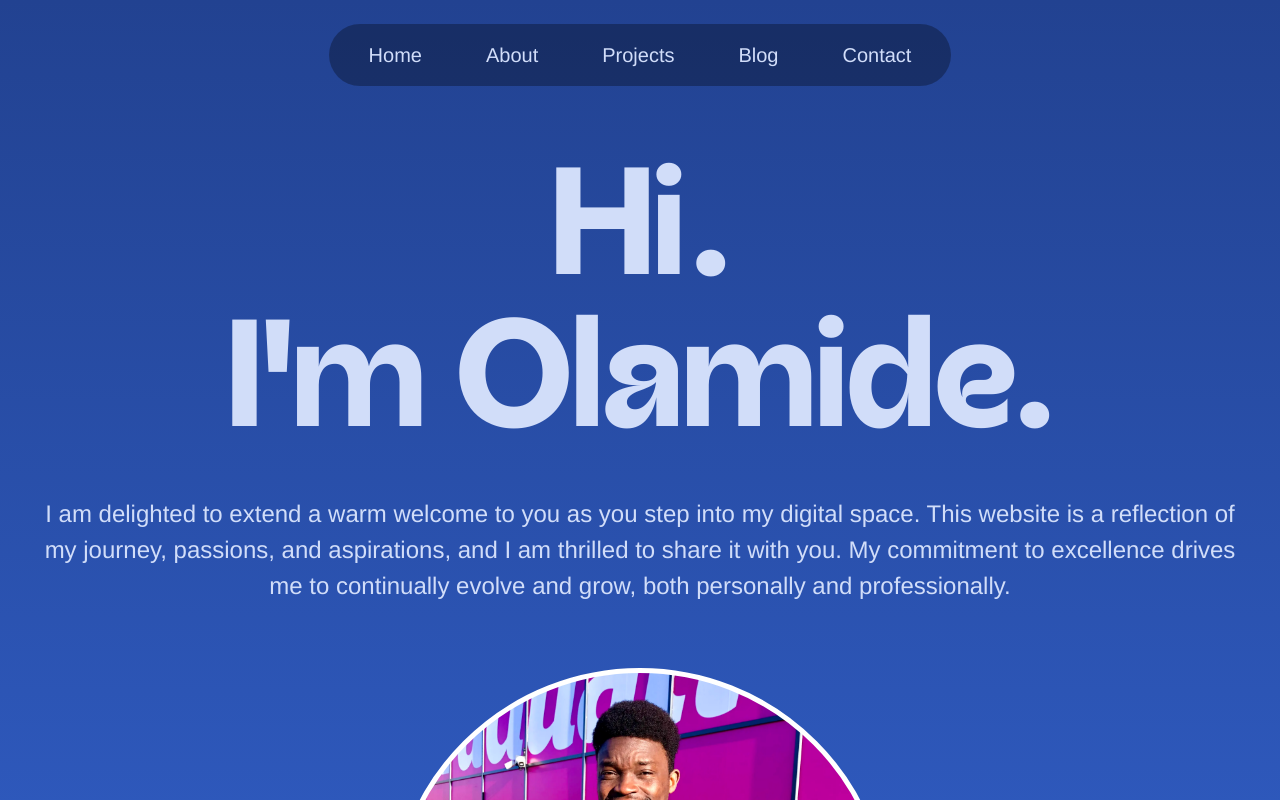
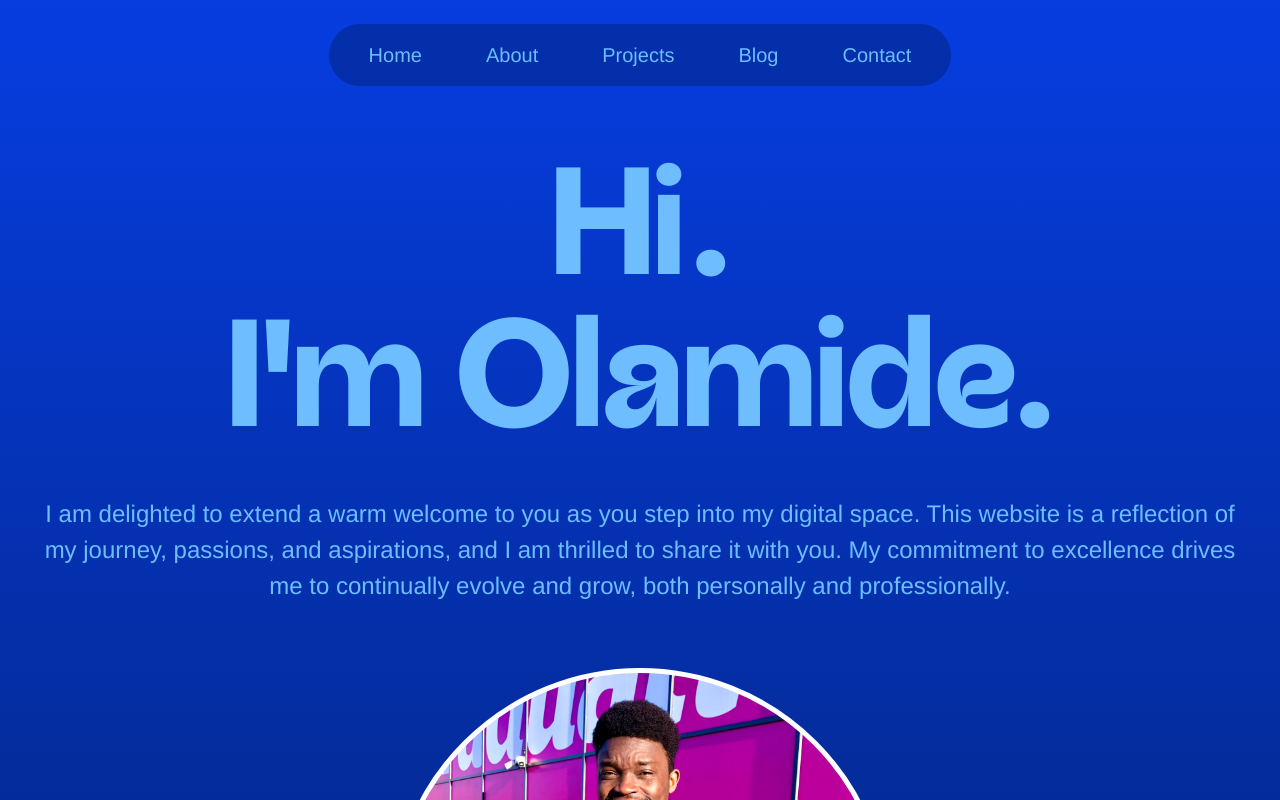
Before and after one commit to olamide-ibiloye/personal-website, a Gatsby site: page / in a window 1280 px wide. Shown: the top 800 px of the page. Built offline with nearby package versions, Linux system fonts and the light colour scheme; Gatsby itself is replaced by a stand-in of ours.

Commit message:
Color theme update

```diff
--- a/src/components/header/NavBar.tsx
+++ b/src/components/header/NavBar.tsx
@@ -23,7 +23,7 @@ const buttonsContainerStyle = { display: "flex", flexDirection: "row" };
 
 const navButtonsContainer = {
   borderRadius: 20,
-  backgroundColor: "rgba(0, 0, 0, 0.3)",
+  backgroundColor: "rgba(3, 35, 122, 0.5)",
   py: 2,
   px: 1,
 };
--- a/src/components/layout/Layout.tsx
+++ b/src/components/layout/Layout.tsx
@@ -16,7 +16,7 @@ const Layout = ({ children }: LayoutProps) => {
         <Header />
         <Box
           sx={{
-            backgroundImage: "linear-gradient(0deg, #3362ce 0%, #224291 100%)",
+            backgroundImage: "linear-gradient(0deg, #03237A 0%, #063DE0 100%)",
           }}
         >
           {children}
--- a/src/styles/palette.ts
+++ b/src/styles/palette.ts
@@ -1,9 +1,8 @@
 const palette = {
   common: { black: "#000", white: "#ede6e6" },
-  primary: { main: "#d1ddf9", light: "#cde4f7" },
+  primary: { main: "#6DBDFF", light: "#FFFFFF" },
   background: {
-    paper: "#3362ce",
-    default: "#3362ce",
+    default: "#03237A",
   },
 };
 
```
